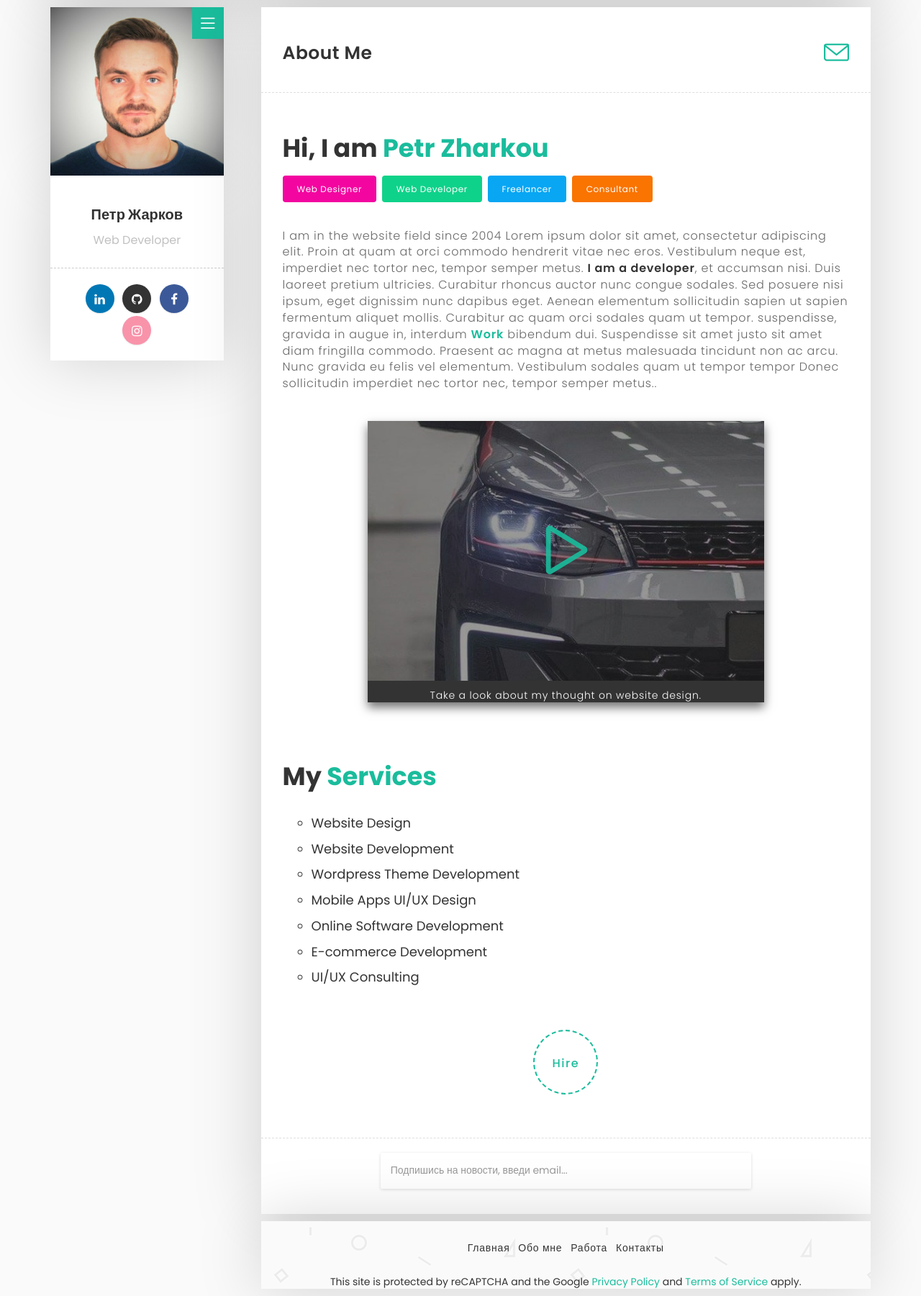
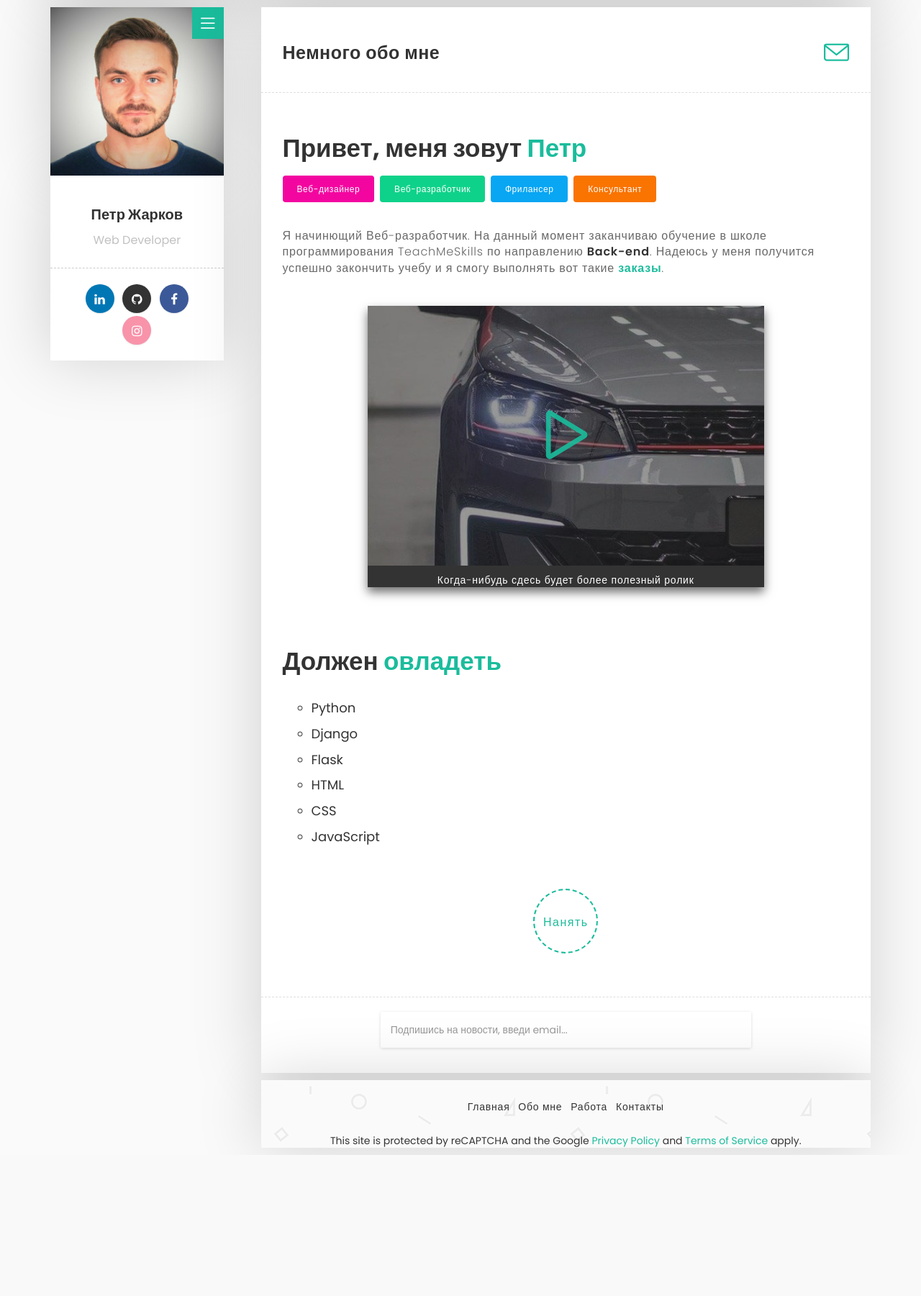
Before and after one commit to milou567/MyBlog, a Django app: page /about/ in a window 1280 px wide. Shown: the part 94-1895 px from the top of the page at 72% size. After the commit the page ends 1699 px from the top, so only its background shows below. Run offline with Django 3.2, Linux system fonts and the light colour scheme; parts of the project's set-up code (start-up, migrations or seed data) failed here and were passed over; some libraries are stand-ins or nearby versions.

Commit message:
about me

```diff
--- a/src/templates/about/about.html
+++ b/src/templates/about/about.html
@@ -4,7 +4,7 @@
 {% block content %}
 
     <div class="sub-title">
-        <h2>About Me</h2>
+        <h2>Немного обо мне</h2>
         <a href="{% url 'my_contact' %}"><i class="icon-envelope"></i></a>
     </div>
 
@@ -15,31 +15,23 @@
 
             <!-- My Intro Start -->
             <div class="post-title margin-bottom-30">
-                <h1>Hi, I am <span class="main-color">Petr Zharkou</span></h1>
+                <h1>Привет, меня зовут <span class="main-color">Петр</span></h1>
 
                 <ul class="knowledge">
-                    <li class="bg-color-1">Web Designer</li>
-                    <li class="bg-color-4">Web Developer</li>
-                    <li class="bg-color-6">Freelancer</li>
-                    <li class="bg-color-5">Consultant</li>
+                    <li class="bg-color-1">Веб-дизайнер</li>
+                    <li class="bg-color-4">Веб-разработчик</li>
+                    <li class="bg-color-6">Фрилансер</li>
+                    <li class="bg-color-5">Консультант</li>
                 </ul>
 
             </div>
             <!-- My Intro End -->
 
 
-            <p>I am in the website field since 2004 Lorem ipsum dolor sit amet, consectetur
-                adipiscing elit. Proin at quam at orci commodo hendrerit vitae nec eros. Vestibulum
-                neque est, imperdiet nec tortor nec, tempor semper metus. <b>I am a developer</b>,
-                et accumsan nisi. Duis laoreet pretium ultricies. Curabitur rhoncus auctor nunc
-                congue sodales. Sed posuere nisi ipsum, eget dignissim nunc dapibus eget. Aenean
-                elementum sollicitudin sapien ut sapien fermentum aliquet mollis. Curabitur ac quam
-                orci sodales quam ut tempor. suspendisse, gravida in augue in, interdum <b><a
+            <p>Я начинющий Веб-разработчик. На данный момент заканчиваю обучение в школе программирования TeachMeSkills по направлению <b>Back-end</b>.
+                Надеюсь у меня получится успешно закончить учебу и я смогу выполнять вот такие <b><a
                         href="{% url 'my_work' %}" data-toggle="tooltip" data-placement="top"
-                        title="Check out my work.">Work</a></b> bibendum dui. Suspendisse sit amet
-                justo sit amet diam fringilla commodo. Praesent ac magna at metus malesuada
-                tincidunt non ac arcu. Nunc gravida eu felis vel elementum. Vestibulum sodales quam
-                ut tempor tempor Donec sollicitudin imperdiet nec tortor nec, tempor semper metus..
+                        title="Check out my work.">заказы</a></b>.
             </p>
 
 
@@ -51,25 +43,24 @@
                         <img src="{% static "images/pic/my-pic1.png" %}" alt="">
                     </a>
                 </div>
-                <p>Take a look about my thought on website design.</p>
+                <p>Когда-нибудь сдесь будет более полезный ролик</p>
             </div>
             <!-- Video End -->
 
 
             <!-- My Service Start -->
             <div class="post-title">
-                <h1>My <span class="main-color">Services</span></h1>
+                <h1>Должен <span class="main-color">овладеть</span></h1>
             </div>
 
             <div class="list list-style-2 margin-top-30">
                 <ul>
-                    <li>Website Design</li>
-                    <li>Website Development</li>
-                    <li>Wordpress Theme Development</li>
-                    <li>Mobile Apps UI/UX Design</li>
-                    <li>Online Software Development</li>
-                    <li>E-commerce Development</li>
-                    <li>UI/UX Consulting</li>
+                    <li>Python</li>
+                    <li>Django</li>
+                    <li>Flask</li>
+                    <li>HTML</li>
+                    <li>CSS</li>
+                    <li>JavaScript</li>
                 </ul>
             </div>
             <!-- My Service End -->
@@ -78,7 +69,7 @@
 
         <div class="col-md-12 text-center">
             <a href="{% url 'my_contact' %}" data-toggle="tooltip" data-placement="top"
-               title="Visit on my contact page for hire me." class="load-more-button">Hire</a>
+               title="Visit on my contact page for hire me." class="load-more-button">Нанять</a>
         </div>
 
     </div>
--- a/src/templates/articles/index.html
+++ b/src/templates/articles/index.html
@@ -34,7 +34,7 @@
 
 
     <div class="col-md-12 text-center">
-        <a href="javascript:void(0)" id="load-more-post" class="load-more-button">Load</a>
+        <a href="javascript:void(0)" id="load-more-post" class="load-more-button">Ещё</a>
         <div id="post-end-message"></div>
     </div>
 </div>
--- a/src/templates/contact/contact.html
+++ b/src/templates/contact/contact.html
@@ -178,7 +178,7 @@
 
 
                         <div class="text-center">
-                            <button type="submit" class="load-more-button">Send</button>
+                            <button type="submit" class="load-more-button">Заказ</button>
                         </div>
                     </form>
                 </div>
```
Also changed, not shown: src/templates/work/work.html (+10 -12 lines).
